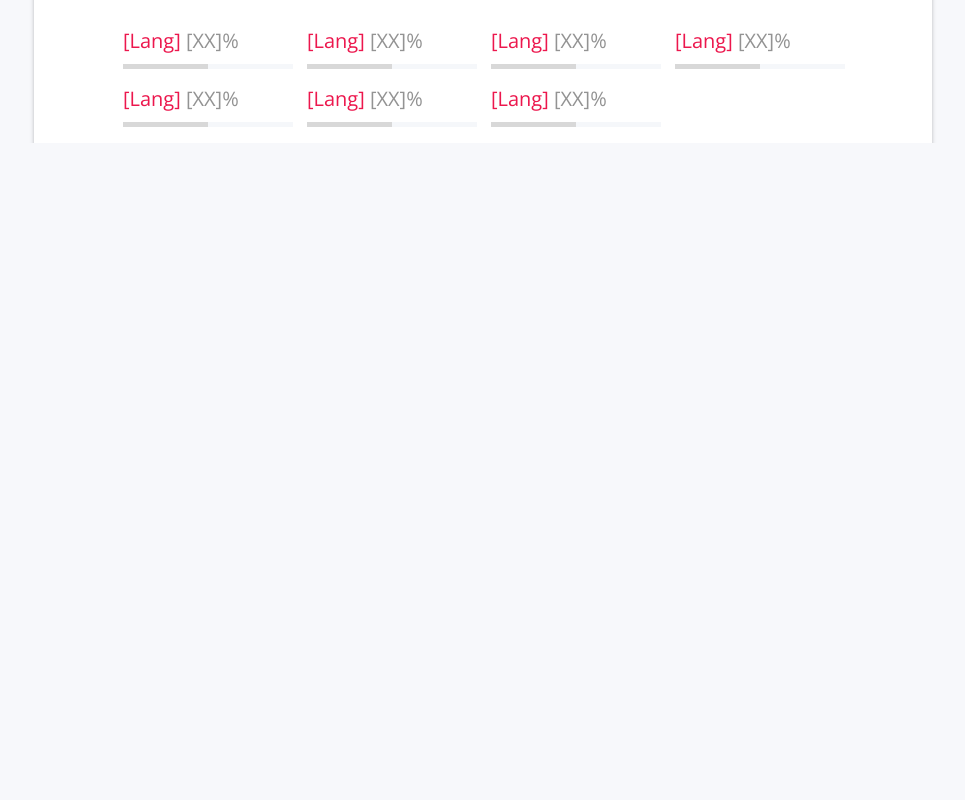
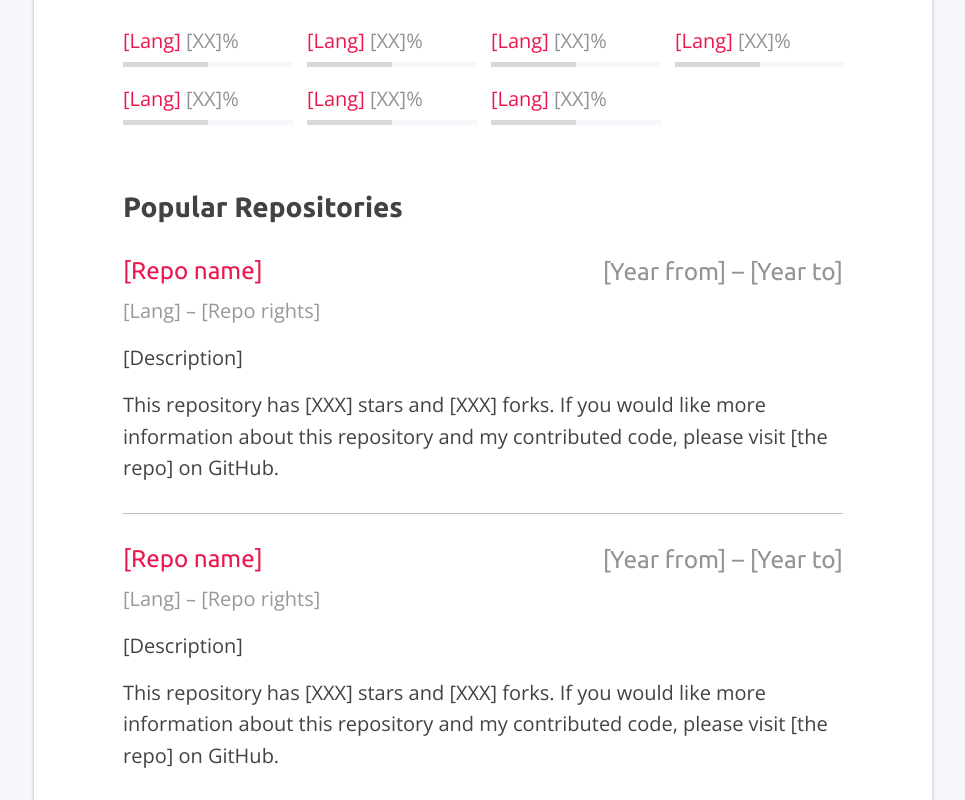
Before and after one commit to BadBonus/anotherResumeProject, a React (Create React App) app: page / in a window 1280 px wide. Shown: the part 921-1721 px from the top of the page, without its empty margins (157-1122 px from the left). Before the commit the page ends 1064 px from the top, so only its background shows below. Built offline with nearby package versions, Linux system fonts and the light colour scheme; the HTML template or start-up script is replaced by a standard one.

Commit message:
css update of rep-items

```diff
--- a/public/index.html
+++ b/public/index.html
@@ -9,7 +9,7 @@
       content="exozet-artur-yesipov react app"
     />
 
-    <link href="https://fonts.googleapis.com/css?family=Open+Sans:300,400,700|Ubuntu:400,700&display=swap&subset=cyrillic-ext" rel="stylesheet">
+    <link href="https://fonts.googleapis.com/css?family=Open+Sans:300,400,700%7CUbuntu:400,700&display=swap&subset=cyrillic-ext" rel="stylesheet">
 
     <!--
       Notice the use of %PUBLIC_URL% in the tags above.
--- a/src/App.css
+++ b/src/App.css
@@ -430,27 +430,13 @@ form
   margin-bottom: 30px;
 }
 
-/* .Languages-content-lang::after
-{
-  content: '';
-  width: 81%;
-  display: block;
-  position: absolute;
-  height: 5px;
-  top: 35px;
-  border-radius: 100px;
-  left: -2px;
-  background-color: #D8D8D8;
-  max-width: 96px;
-} */
-
-.Languages-content-lang progress::-webkit-progress-value {
+::-webkit-progress-value {
   background: #d8d8d8 ;
 }
-.Languages-content-lang progress:-moz-progress-value {
+:-moz-progress-value {
   background: #d8d8d8 ;
 }
-.Languages-content-lang progress::-webkit-progress-bar {
+::-webkit-progress-bar {
   background: #f5f7fa ;
 }
 
@@ -459,7 +445,7 @@ form
   height: 5px;
   position: absolute;
   left: 0;
-  bottom: -14px;
+  bottom: -12px;
   max-width: 170px;
   border-radius: 100px;
   background: #f5f7fa;
@@ -475,3 +461,90 @@ form
 {
   color:#939393;
 }
+
+/* repositories-start*/
+.Reps
+{
+  margin-top: 44px;
+}
+.Reps-content,
+.Reps-content-item
+{
+  display: flex;
+  justify-content: flex-start;
+  flex-direction: column;
+  align-items: start;
+}
+
+
+.langAndRights,
+.description,
+.Reps-content-addingInfo
+{
+  font-family: "open sans";
+  font-weight: lighter;
+}
+
+/* repositories-end*/
+.Reps-content-item
+{
+  margin-top: 28px;
+  position: relative;
+  padding-bottom: 29px;
+}
+.Reps-content-item-baseInfo {
+	font-weight: normal;
+	display: flex;
+	justify-content: space-between;
+	width: 100%;
+	max-width: 720px;
+	font-size: 24.2px;
+}
+.langAndRights
+{
+  margin-top: 9px;
+  font-size: 20px;
+}
+.description
+{
+  margin-top: 19px;
+  font-size: 20px;
+}
+.Reps-content-addingInfo
+{
+  font-size: 20px;
+  margin-top: 17px;
+  width: 89%;
+  line-height: 31.5px;
+}
+
+.Reps-content-item::after
+{
+  content: "";
+  display: block;
+  background-color: #c3c0c5;
+  width: 89%;
+  height: 1px;
+  position: relative;
+  top: 29px;
+}
+.Reps-content-item-baseInfo .Age
+{
+  font-size: 24.4px;
+  color:#939393;
+}
+.Reps-content-item-baseInfo .RepoName
+{
+  color:#ec174d;
+}
+.langAndRights
+{
+  color:#989898;
+}
+
+.Reps-content-item:last-child::after
+{
+  display: none;
+}
+
+/* resume-end */
--- /dev/null
+++ b/src/components/Reps/index.jsx
@@ -0,0 +1,53 @@
+import React from 'react';
+
+function Reps() {
+  return (
+    <div className="Reps">
+      <span className="Resume-title">
+        Popular Repositories
+      </span>
+      <div className="Reps-content">
+        <div className="Reps-content-item">
+          <div className="Reps-content-item-baseInfo">
+            <span className="RepoName">
+              [Repo name]
+            </span>
+            <span className="Age">
+              [Year from] – [Year to]
+            </span>
+          </div>
+          <span className="langAndRights">
+            [Lang] – [Repo rights]
+          </span>
+          <span className="description">
+            [Description]
+          </span>
+          <span className="Reps-content-addingInfo">
+          This repository has [XXX] stars and [XXX] forks. If you would like more information about this repository and my contributed code, please visit [the repo] on GitHub.
+          </span>
+        </div>
+        <div className="Reps-content-item">
+          <div className="Reps-content-item-baseInfo">
+            <span className="RepoName">
+              [Repo name]
+            </span>
+            <span className="Age">
+              [Year from] – [Year to]
+            </span>
+          </div>
+          <span className="langAndRights">
+            [Lang] – [Repo rights]
+          </span>
+          <span className="description">
+            [Description]
+          </span>
+          <span className="Reps-content-addingInfo">
+          This repository has [XXX] stars and [XXX] forks. If you would like more information about this repository and my contributed code, please visit [the repo] on GitHub.
+          </span>
+        </div>
+      </div>
+    </div>
+  );
+}
+
+export default Reps;
--- a/src/components/Resume/index.jsx
+++ b/src/components/Resume/index.jsx
@@ -1,6 +1,7 @@
 import React from 'react';
 
 import Languages from './../Languages/index';
+import Reps from './../Reps/index';
 
 function Resume() {
   return (
@@ -19,6 +20,7 @@ function Resume() {
           On GitHub since [YEAR], [USERNAME] is a developer based in [CITY], [COUNTRY] with [XXX] public repositories and [XX] followers.
           </span>
           <Languages />
+          <Reps />
       </div>
     </div>
   );
```
